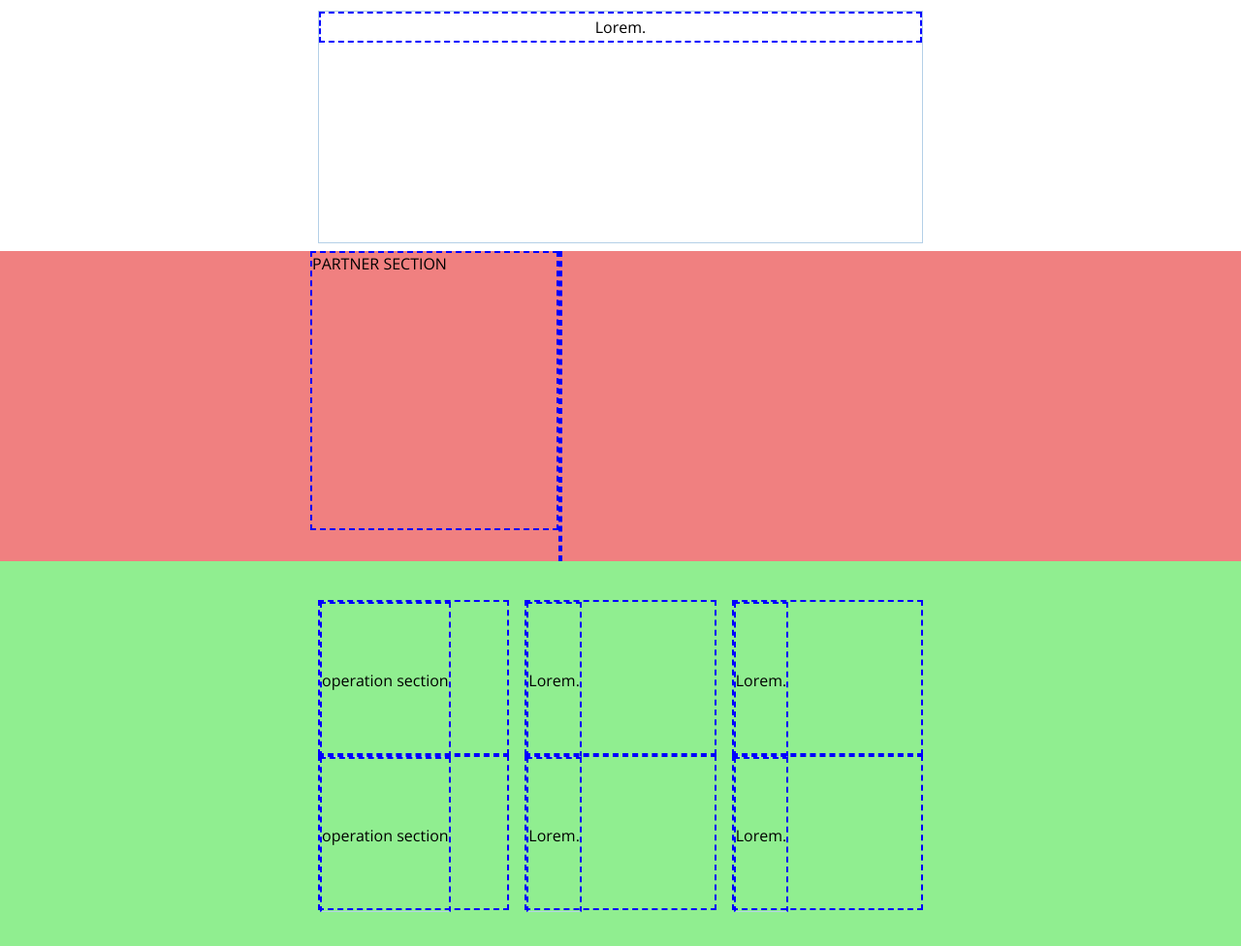
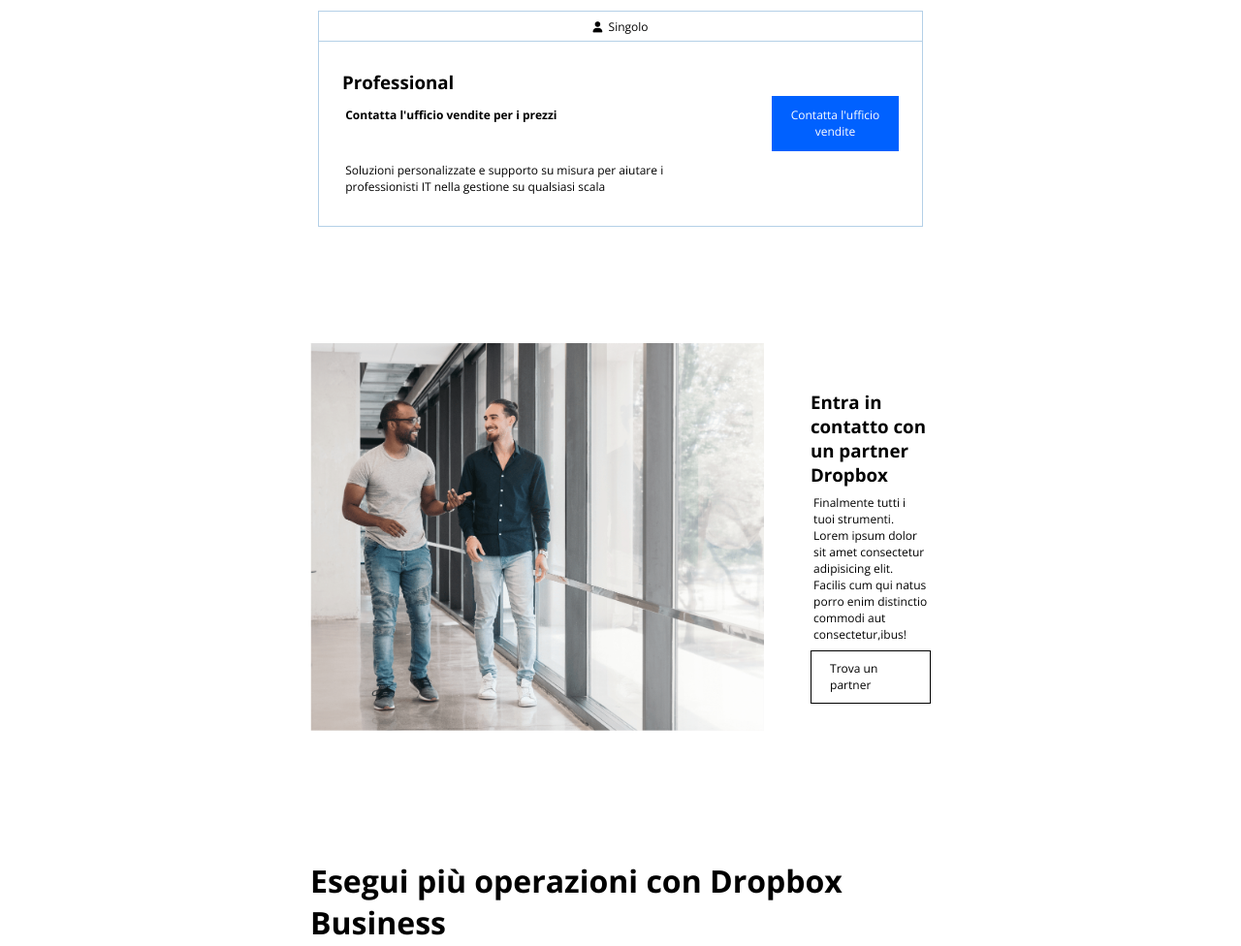
Before and after one commit to nicolaazonta/htmlcss-dropbox, a plain HTML site: page index.html in a window 1280 px wide. Shown: the part 1871-2847 px from the top of the page at 97% size. Drawn offline with nearby package versions, Linux system fonts and the light colour scheme.

Commit message:
operation section and teams section completed

```diff
--- a/css/style.css
+++ b/css/style.css
@@ -235,45 +235,80 @@
 .main_points .fa-check{
     color: #0061FF;
 }
-
-
-
-
 #orizontal_card .card{
-    height: 15rem;
+    min-height: 11rem;
     border: 1px solid var(--cl-bck__right_team_2);
     flex-direction: column;
 }
-
-.col_12 .card .card_header{
-    flex-basis: 2rem;
-    height: 100%;
+.col_12 .card_header{
+    border-bottom: 1px solid var(--cl-bck__right_team_2);
 }
-.col_12 .card .card_main{
-    flex-basis: 10rem;
-    height: 100%;
+#orizontal_card .right_side{
+    width: 40%;
+}
+#orizontal_card .left_side,.right_side{
+    padding: 1.5rem;
+}
+.left_side :last-child{
+    padding-top: 2rem;
 }
 /* #endregion----------*/
 
 /* #region----------partner section*/
 #partner_section{
-    height: 20rem;
-    background-color: lightcoral;
+    min-height: 30rem;
 }
-#partner_section div{
-    height: 20rem;
+#partner_section img{
+    height: 25rem;
+}
+#partner_section .container_50{
+    padding-top: 7rem;
+}
+#partner_section .text{
+    padding-left: 3rem;
+    padding-top: 3rem;
+}
+.cta_grey{
+    padding: .6rem 1.2rem;
+    display: inline-block;
+    border: 1px solid var(--cl-dark);
 }
 /* #endregion----------*/
 
 /* #region----------operation section*/
-#operation_section{
-    background-color: lightgreen;
-    height: 35rem;
+#operation_section h2{
+    padding-top: 8rem;
+    font-size: 2rem;
 }
-#operation_section div{
-    height: 10rem;
+#operation_section h3{
+    padding: 1.3rem 0;
+}
+#operation_section .card{
+    display: flex;
+    flex-direction: column;
+    justify-content: space-around;
+}
+#operation_section img{
+    height: 20%;
 }
 /* #endregion----------*/
+
+/* #region----------teams*/
+#teams{
+    padding: 7rem 0;
+}
+#teams h2{
+    font-size: 2rem;
+    max-width: 35rem;
+}
+#teams a{
+    font-size: .8rem;
+}
+#teams h2,a{
+    padding: 2rem 0;
+}
+/* #endregion----------*/
+
 
 /* #region----------members*/
 #members{
--- a/index.html
+++ b/index.html
@@ -200,13 +200,23 @@
                                 </div>
                             </div>
                         </div>
-
                     </div>
                     <div class="row">
                         <div id="orizontal_card" class="col_12 pad_b5">
                             <div  class="card d_flex">
-                                <div class="card_header d_flex justify_cent align_it_center dashed">Lorem.</div>
-                                <div class="card_main"></div>
+                                <div class="card_header d_flex justify_cent align_it_center">
+                                    <i class="fa-solid fa-user"></i>
+                                    <span>Singolo</span> </div>
+                                <div class="card_main d_flex">
+                                    <div class="left_side">
+                                        <h3>Professional</h3>
+                                        <p class="price">Contatta l'ufficio vendite per i prezzi</p>
+                                        <p>Soluzioni personalizzate e supporto su misura per aiutare i professionisti IT nella gestione su qualsiasi scala</p>
+                                    </div>
+                                    <div class="right_side">
+                                        <p class="cta">Contatta l'ufficio vendite</p>
+                                    </div>
+                                </div>
                             </div>
                         </div>
                     </div>
@@ -215,61 +225,74 @@
 
             <div id="partner_section" class="">
                 <div class="container_50 d_flex">
-                    <div class="text dashed">
-                        PARTNER SECTION
+                    <div class="text_image d_flex">
+                        <div class="image_cont">
+                            <img class="img" src="./img/partner.png" alt="Dropbox partner photo">
+                        </div>
+                        <div class="text d_flex justify_betw flex_clmn">
+                            <h3>Entra in contatto con un partner Dropbox</h3>
+                            <p>Finalmente tutti i tuoi strumenti. Lorem ipsum dolor sit amet consectetur adipisicing elit. Facilis cum qui natus porro enim distinctio commodi aut consectetur,ibus! </p>
+                            <div><p class="cta_grey">Trova un partner</p></div>
+                        </div>
+
                     </div>
-                    <div class="image dashed"></div>
                 </div>
             </div>
 
 
             <div id="operation_section" class="">
                 <div class="container_50">
+                    <h2>Esegui più operazioni con Dropbox Business</h2>
                     <div class="row justify_betw pad_t2r">
                         <div class="col_4">
-                            <div class="card d_flex dashed">
-                                <div class="card_header d_flex justify_cent align_it_center dashed">operation section</div>
-                                <div class="card_main"></div>
-                                <div class="card_footer"></div>
+                            <div class="card">
+                                <img src="./img/business-feature-switching-tools.png" alt="">
+                                <h3>Passa di meno da uno strumento all'altro</h3>
+                                <p>Lorem ipsum, dolor sit amet consectetur adipisicing elit. Rerum praesentium recusandae quo quod perspiciatis, iusto similique, quia facere ratione rem officia, ipsa dolorum expedita. Officia rem quia explicabo sed doloremque optio quisquam aliquam voluptas voluptate exercitationem, totam esse assumenda perferendis?</p>
                             </div>
                         </div>
                         <div class="col_4">
-                            <div class="card d_flex dashed">
-                                <div class="card_header d_flex justify_cent align_it_center dashed">Lorem.</div>
-                                <div class="card_main"></div>
-                                <div class="card_footer"></div>
+                            <div class="card">
+                                <img src="./img/business-feature-switching-tools.png" alt="">
+                                <h3>Passa di meno da uno strumento all'altro</h3>
+                                <p>Lorem ipsum, dolor sit amet consectetur adipisicing elit. Rerum praesentium recusandae quo quod perspiciatis, iusto similique, quia facere ratione rem officia, ipsa dolorum expedita. Officia rem quia explicabo sed doloremque optio quisquam aliquam voluptas voluptate exercitationem, totam esse assumenda perferendis?</p>
                             </div>
                         </div>
                         <div class="col_4">
-                            <div class="card d_flex dashed">
-                                <div class="card_header d_flex justify_cent align_it_center dashed">Lorem.</div>
-                                <div class="card_main"></div>
-                                <div class="card_footer"></div>
+                            <div class="card">
+                                <img src="./img/business-feature-switching-tools.png" alt="">
+                                <h3>Passa di meno da uno strumento all'altro</h3>
+                                <p>Lorem ipsum, dolor sit amet consectetur adipisicing elit. Rerum praesentium recusandae quo quod perspiciatis, iusto similique, quia facere ratione rem officia, ipsa dolorum expedita. Officia rem quia explicabo sed doloremque optio quisquam aliquam voluptas voluptate exercitationem, totam esse assumenda perferendis?</p>
                             </div>
                         </div>
                         <div class="col_4">
-                            <div class="card d_flex dashed">
-                                <div class="card_header d_flex justify_cent align_it_center dashed">operation section</div>
-                                <div class="card_main"></div>
-                                <div class="card_footer"></div>
+                            <div class="card">
+                                <img src="./img/business-feature-switching-tools.png" alt="">
+                                <h3>Passa di meno da uno strumento all'altro</h3>
+                                <p>Lorem ipsum, dolor sit amet consectetur adipisicing elit. Rerum praesentium recusandae quo quod perspiciatis, iusto similique, quia facere ratione rem officia, ipsa dolorum expedita. Officia rem quia explicabo sed doloremque optio quisquam aliquam voluptas voluptate exercitationem, totam esse assumenda perferendis?</p>
                             </div>
                         </div>
                         <div class="col_4">
-                            <div class="card d_flex dashed">
-                                <div class="card_header d_flex justify_cent align_it_center dashed">Lorem.</div>
-                                <div class="card_main"></div>
-                                <div class="card_footer"></div>
+                            <div class="card">
+                                <img src="./img/business-feature-switching-tools.png" alt="">
+                                <h3>Passa di meno da uno strumento all'altro</h3>
+                                <p>Lorem ipsum, dolor sit amet consectetur adipisicing elit. Rerum praesentium recusandae quo quod perspiciatis, iusto similique, quia facere ratione rem officia, ipsa dolorum expedita. Officia rem quia explicabo sed doloremque optio quisquam aliquam voluptas voluptate exercitationem, totam esse assumenda perferendis?</p>
                             </div>
                         </div>
                         <div class="col_4">
-                            <div class="card d_flex dashed">
-                                <div class="card_header d_flex justify_cent align_it_center dashed">Lorem.</div>
-                                <div class="card_main"></div>
-                                <div class="card_footer"></div>
+                            <div class="card">
+                                <img src="./img/business-feature-switching-tools.png" alt="">
+                                <h3>Passa di meno da uno strumento all'altro</h3>
+                                <p>Lorem ipsum, dolor sit amet consectetur adipisicing elit. Rerum praesentium recusandae quo quod perspiciatis, iusto similique, quia facere ratione rem officia, ipsa dolorum expedita. Officia rem quia explicabo sed doloremque optio quisquam aliquam voluptas voluptate exercitationem, totam esse assumenda perferendis?</p>
                             </div>
                         </div>
                     </div>
                 </div>
+            </div>
+
+            <div id="teams" class="container_50">
+                <h2>Più di 500.000 team utilizzano Dropbox Business</h2>
+                <a href="">Scopri di più sui nostri clienti</a>
             </div>
 
             <div id="members" class="d_flex">
```
